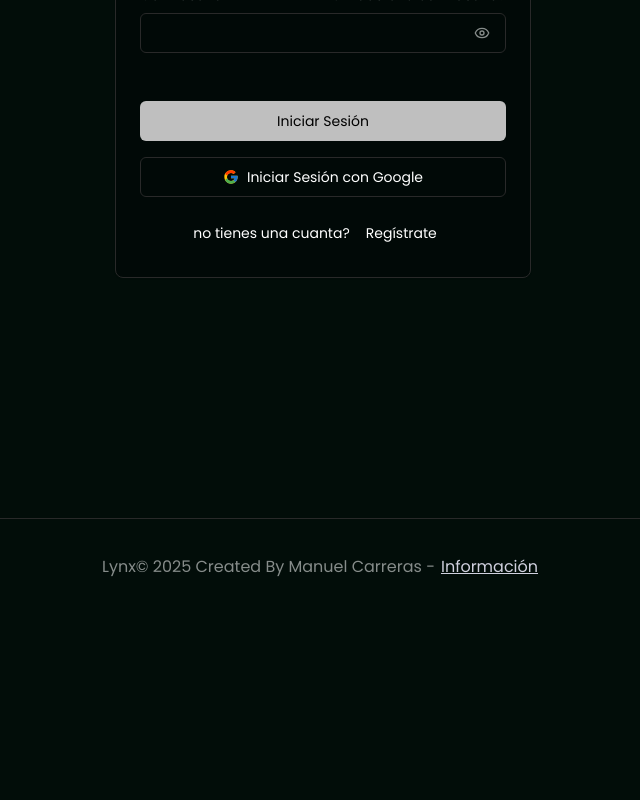
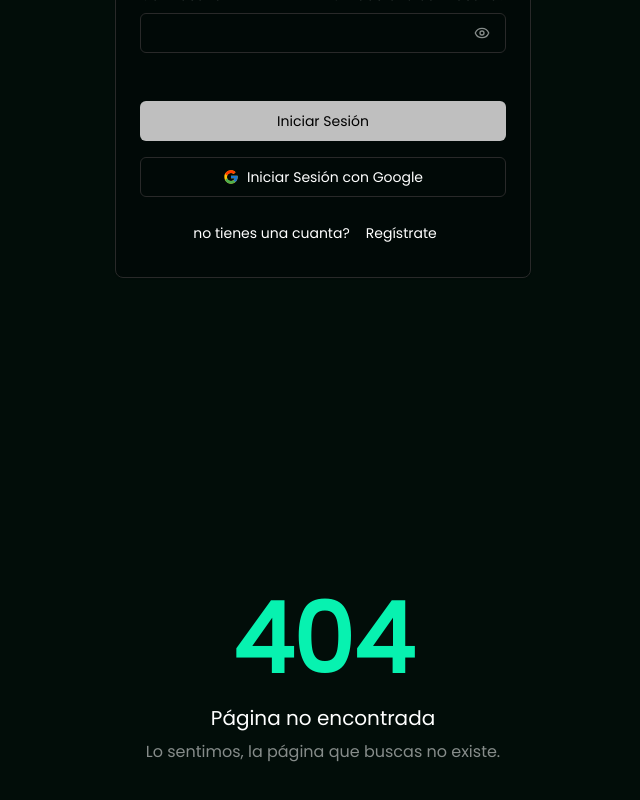
Before and after one commit to JuanMaCarreras/CryptoWeb, a React (Vite) app: page /login in a window 1280 px wide. Shown: the part 330-1130 px from the top of the page, without its empty margins (317-957 px from the left). Before the commit the page ends 944 px from the top, so only its background shows below. Built offline with nearby package versions, Linux system fonts and the light colour scheme; no server answers; a web font is replaced by a local one.

Commit message:
Add Not Found component for invalid URLs

```diff
--- a/src/App.tsx
+++ b/src/App.tsx
@@ -4,7 +4,7 @@ import { Home } from '@/page/Home'
 import { Description } from '@/page/Description'
 import { Details } from '@/page/Details'
 import { Footer } from '@/components/Footer'
-// import { NotFound } from '@/page/NotFound'
+import { NotFound } from '@/page/NotFound'
 import { Route, Switch } from 'wouter'
 import './App.css'
 
@@ -25,10 +25,10 @@ function App() {
           <Route path='/' component={Home}  />
           <Route path='/description' component={Description} />
           <Route path='/coin/:coinId' component={Details} />
-          {/* <Route component={NotFound} /> */}
           <Route path='/sign-up' component={Register} />
           <Route path='/login' component={Login} />
           <Route path='/reset-password' component={PasswordReset} />
+          <Route path='/:rest' component={NotFound} />
         </main>
       </Switch>
       <Footer />
```
